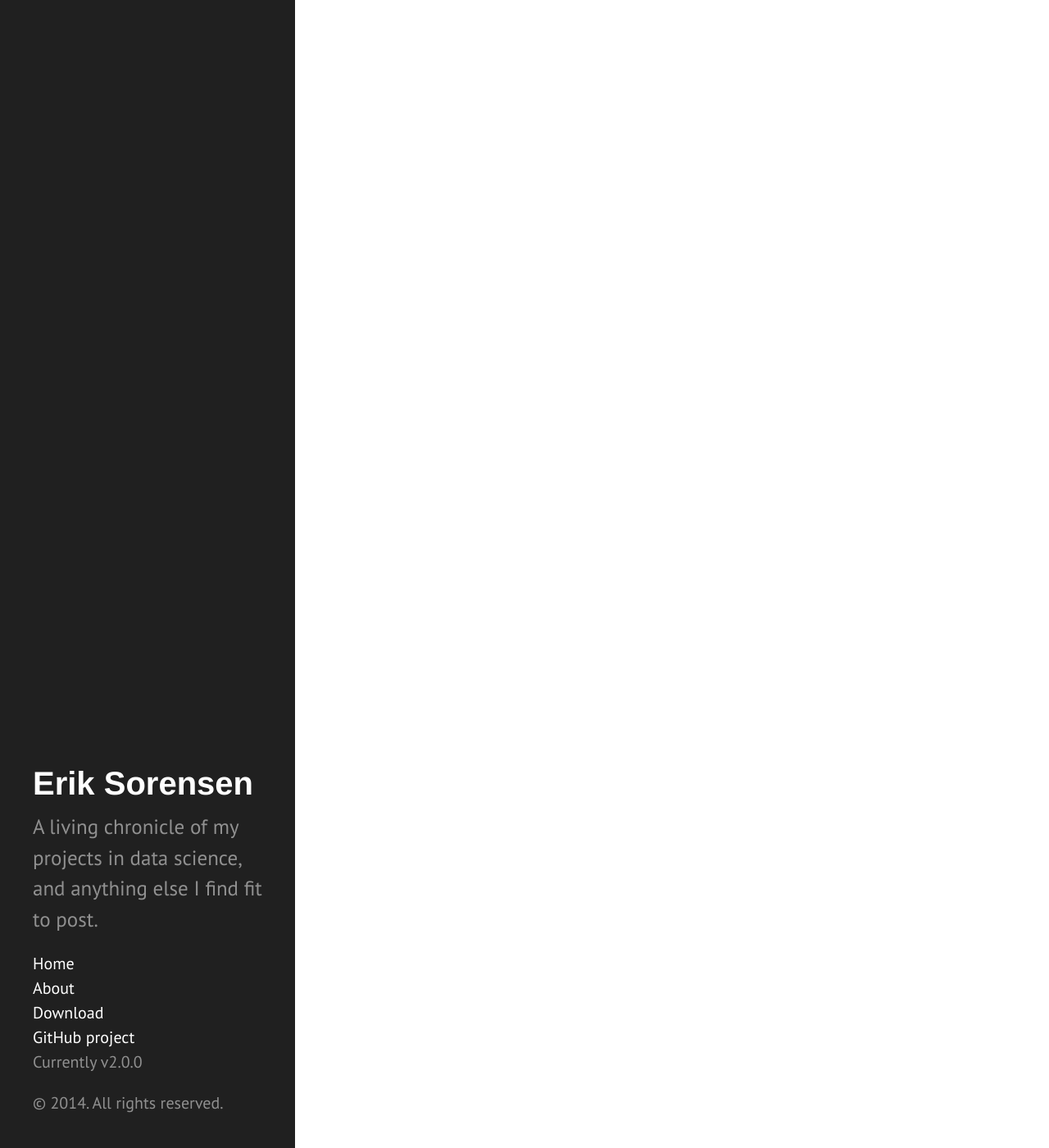
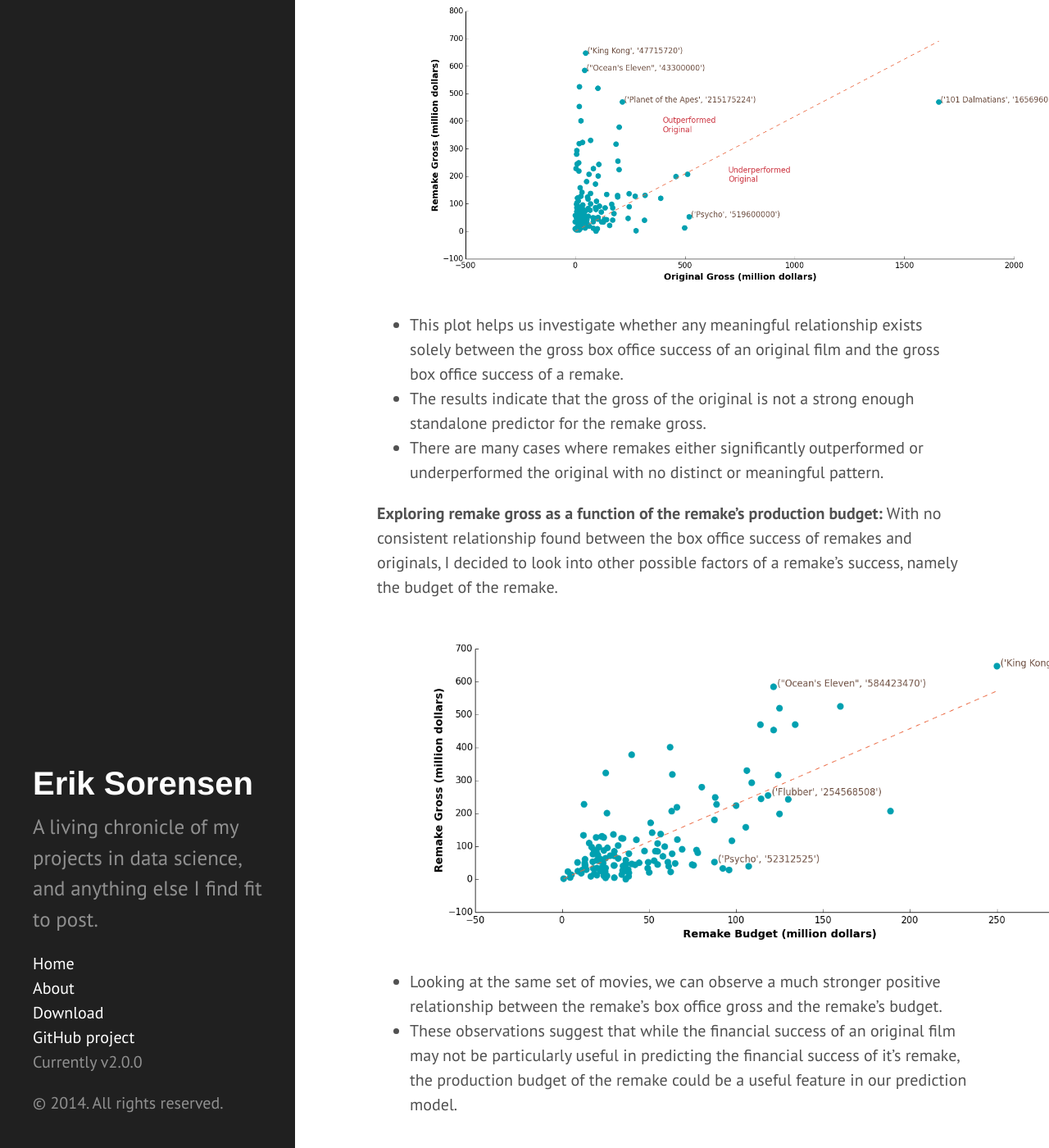
Before and after one commit to squip/squip.github.io, a Jekyll site: the page built from _posts/2014-06-04-node-1.md, in a window 1280 px wide and 1400 px high, scrolled down 2373 px. Shown: the whole window at 82% size. Built offline with Jekyll 4.4.1, drawn with Linux system fonts in a browser that asks for light colours; Markdown is read by kramdown in place of the engine named in the settings; comment, search, counter and statistics services are not loaded; some of the changed text lies outside the part shown.

Commit message:
adding more to movie post

```diff
--- a/_posts/2014-06-04-node-1.md
+++ b/_posts/2014-06-04-node-1.md
@@ -22,10 +22,30 @@ All my scraped and cleaned data was ultimately stored in a Pandas dataframe, pai
 
 ## Regression Analysis & Insights
 
+
 <b>Exploring aggregate gross of originals vs. aggregate gross of remakes:</b>
 
 ![alt text](https://squip.github.io/assets/movie_remakes/luther_gross_comparison.png "aggregate gross of originals vs. aggregate gross of remakes")
 
 * In aggregate, film remakes have grossed ~ $30 billion more than the aggregate of their original counterparts.
+* All film remakes and originals that had retrievable data on box office gross revenue are represented in this plot.
 * This suggests that there is an opportunity to make money if you’re in the business of creating a film remake.
 * The question is, how can you go about producing one while minimizing your risk?
+
+
+<b>Exploring remake gross as a function of original gross:</b>
+
+![alt text](https://squip.github.io/assets/movie_remakes/luther_original_gross_vs_remake_gross.png "Remake Gross vs. Original Gross")
+
+* This plot helps us investigate whether any meaningful relationship exists solely between the gross box office success of an original film and the gross box office success of a remake.
+* The results indicate that the gross of the original is not a strong enough standalone predictor for the remake gross.
+* There are many cases where remakes either significantly outperformed or underperformed the original with no distinct or meaningful pattern.
+
+
+<b>Exploring remake gross as a function of the remake's production budget:</b>
+With no consistent relationship found between the box office success of remakes and originals, I decided to look into other possible factors of a remake's success, namely the budget of the remake.
+
+![alt text](https://squip.github.io/assets/movie_remakes/luther_remake_gross_vs_remkae_budget.png "Remake Budget vs. Remake Gross")
+
+* Looking at the same set of movies, we can observe a much stronger positive relationship between the remake’s box office gross and the remake’s budget.
+* These observations suggest that while the financial success of an original film may not be particularly useful in predicting the financial success of it’s remake, the production budget of the remake could be a useful feature in our prediction model.
```
